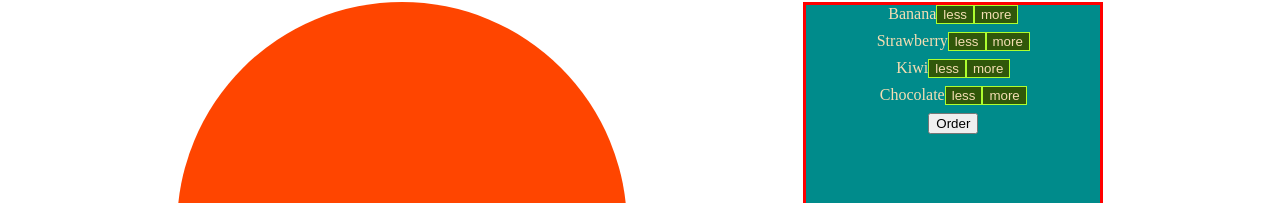
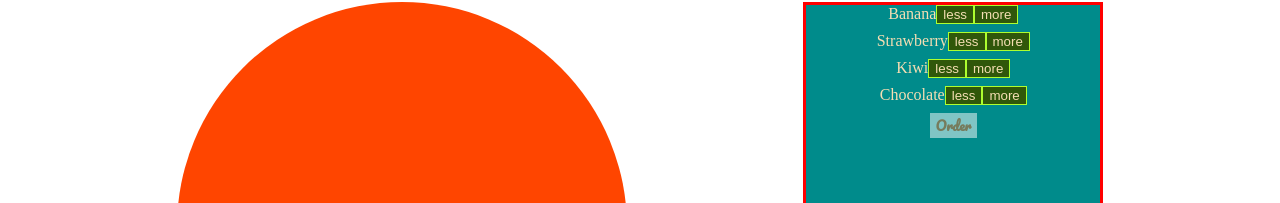
Before and after one commit to Askhat-Azizov/pancake-builder, a React (Create React App) app: page / in a window 1280 px wide. Shown: the part 88-291 px from the top of the page. Built offline with nearby package versions, Linux system fonts and the light colour scheme.

Commit message:
Added for button classes and logic

```diff
--- a/src/Conteiners/PancakeBuilder/PancakeBuilder.js
+++ b/src/Conteiners/PancakeBuilder/PancakeBuilder.js
@@ -10,7 +10,7 @@ const PRICES = {
 };
 
 export default function () {
-  const [fruit, setfruit] = useState({
+  const [fruits, setfruits] = useState({
     banana: 0,
     strawberry: 0,
     kiwi: 0,
@@ -18,21 +18,31 @@ export default function () {
   });
 
   const [price, setPrice] = useState(40);
+  const [order, setOrder] = useState(false);
+
+  function checkMakeOrder(fruits) {
+    const total = Object.keys(fruits).reduce((total, fruit) => {
+      return total + fruits[fruit]
+    }, 0);
+    setOrder(total > 0);
+  }
 
   function addFruit(type) {
-    const newFruit = { ...fruit };
+    const newFruit = { ...fruits };
     newFruit[type]++;
-    setfruit(newFruit);
+    setfruits(newFruit);
+    checkMakeOrder(newFruit);
 
     const newPrice = price + PRICES[type];
     setPrice(newPrice);
   }
 
   function removeFruit(type) {
-    if (fruit[type] >= 1) {
-      const newFruit = { ...fruit };
+    if (fruits[type] >= 1) {
+      const newFruit = { ...fruits };
       newFruit[type]--;
-      setfruit(newFruit);
+      setfruits(newFruit);
+      checkMakeOrder(newFruit);
 
       const newPrice = price - PRICES[type];
       setPrice(newPrice);
@@ -41,11 +51,12 @@ export default function () {
 
   return (
     <div className={classes.PancakeBuilder}>
-      <FruitsKit price={price} fruit={fruit} />
+      <FruitsKit price={price} fruits={fruits} />
       <FruitsControls
+        order={!order}
         addFruit={addFruit}
         removeFruit={removeFruit}
-        fruit={fruit}
+        fruits={fruits}
       />
     </div>
   );
--- a/src/components/PancakeBuilder/FruitsControls/FruitsControls.js
+++ b/src/components/PancakeBuilder/FruitsControls/FruitsControls.js
@@ -8,18 +8,18 @@ const CONTROLS = [
   { label: "Chocolate", type: "chocolate" },
 ];
 
-export default function ({ fruit, addFruit, removeFruit }) {
+export default function ({ order, fruits, addFruit, removeFruit }) {
   const controlsOutput = CONTROLS.map((control) => (
     <FruitControl
       control={control}
       addFruit={addFruit}
       removeFruit={removeFruit}
-      disabled={fruit[control.type] === 0}
+      disabled={fruits[control.type] === 0}
     />
   ));
 
   return (
     <div className={classes.FruitsControls}>{controlsOutput}
-     <button>Order</button>
+     <button disabled={order} className={classes.order}>Order</button>
     </div>
 )}
--- a/src/components/PancakeBuilder/FruitsControls/FruitsControls.module.css
+++ b/src/components/PancakeBuilder/FruitsControls/FruitsControls.module.css
@@ -9,3 +9,17 @@
     flex-flow: column nowrap;
     align-items: center;
 }
+.order{
+    border: none;
+    background-color: white;
+    color: #EC6F31;
+    font-weight: bold;
+    cursor: pointer;
+    font-family: 'Pacifico', cursive;
+}
+.order:disabled{
+    opacity: .5;
+}
+.order:not(:disabled):hover{
+    opacity: .8;
+}
--- a/src/components/PancakeBuilder/FruitsKit/FruitsKit.js
+++ b/src/components/PancakeBuilder/FruitsKit/FruitsKit.js
@@ -2,11 +2,11 @@ import React from "react";
 import classes from "./Fruitskit.module.css";
 import Fruit from "./Pancake/Fruit";
 
-export default function ({ price, fruit }) {
+export default function ({ price, fruits }) {
   let fruitOutput = [];
 
-  Object.keys(fruit).forEach((type) => {
-    for (let i = 0; i < fruit[type]; i++) {
+  Object.keys(fruits).forEach((type) => {
+    for (let i = 0; i < fruits[type]; i++) {
       fruitOutput.push(<Fruit key={type + i} type={type} />);
     }
   });
```
